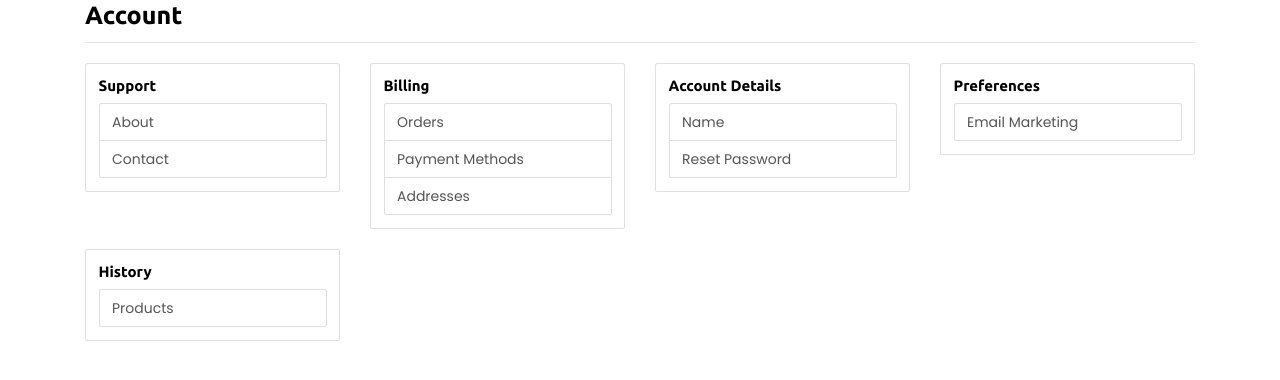
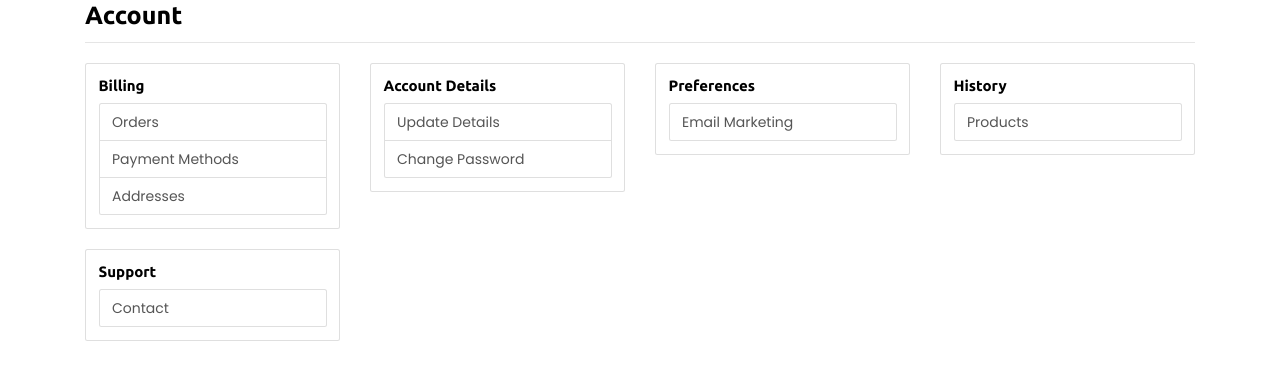
Before and after one commit to pustakalay/pustakalaywebsite, a Django app: page /account/ in a window 1280 px wide. Shown: the part 86-466 px from the top of the page. Run offline with Django 3.2, Linux system fonts and the light colour scheme; the visitor is signed in with stand-in values (Sample User, id 1); some libraries are stand-ins or nearby versions.

Commit message:
User details update and password change/reset links

```diff
--- a/accounts/forms.py
+++ b/accounts/forms.py
@@ -47,7 +47,12 @@ class UserAdminCreationForm(forms.ModelForm):
             user.save()
         return user
 
+class UserDetailChangeForm(forms.ModelForm):
+    full_name = forms.CharField(label='Name', required=False, widget=forms.TextInput(attrs={"class": 'form-control'}))
 
+    class Meta:
+        model = User
+        fields = ['full_name']
 
 class UserAdminChangeForm(forms.ModelForm):
     """A form for updating users. Includes all the fields on
--- a/accounts/templates/accounts/home.html
+++ b/accounts/templates/accounts/home.html
@@ -6,19 +6,6 @@
 <h1>Account</h1>
 <hr/>
 </div>
-<div class='col-12 col-md-3 my-3'>
-    <div class="card">
-      <div class="card-body">
-        <h4 class="card-title">Support</h4>
-            <div class='list-group'>
-                <a class='list-group-item' href='#'>About</a>
-                <a class='list-group-item' href='{% url "contact" %}'>Contact</a>
-            </div>
-      </div>
-    </div>
-</div>
-
-
 
 <div class='col-12 col-md-3 my-3'>
     <div class="card">
@@ -35,21 +22,19 @@
     </div>
 </div>
 
-
 <div class='col-12 col-md-3 my-3'>
     <div class="card">
       <div class="card-body">
         <h4 class="card-title">Account Details</h4>
             <div class='list-group'>
-                <a class='list-group-item' href='#'>Name</a>
-                <a class='list-group-item' href='#'>Reset Password</a>
+                <a class='list-group-item' href='{% url "account:user-update" %}'>Update Details</a>
+                <a class='list-group-item' href='{% url "password_change" %}'>Change Password</a>
 
             </div>
 
       </div>
     </div>
 </div>
-
 
 <div class='col-12 col-md-3 my-3'>
     <div class="card">
@@ -64,7 +49,6 @@
     </div>
 </div>
 
-
 <div class='col-12 col-md-3 my-3'>
     <div class="card">
       <div class="card-body">
@@ -75,5 +59,17 @@
       </div>
     </div>
 </div>
+
+<div class='col-12 col-md-3 my-3'>
+    <div class="card">
+      <div class="card-body">
+        <h4 class="card-title">Support</h4>
+            <div class='list-group'>
+                <!-- <a class='list-group-item' href='#'>About</a> -->
+                <a class='list-group-item' href='{% url "contact" %}'>Contact</a>
+            </div>
+      </div>
+    </div>
+</div>
 </div>
 {% endblock %}
--- a/accounts/templates/accounts/login.html
+++ b/accounts/templates/accounts/login.html
@@ -12,5 +12,8 @@
 <br>
 <p>Not existing user?</p>
 <a href="{% url 'register_page' %}">Register</a>
+<br>
+<p>Forgot Password?</p>
+<a href="{% url 'password_reset' %}">Reset Password</a>
 </div>
 {% endblock %}
--- a/accounts/urls.py
+++ b/accounts/urls.py
@@ -3,9 +3,11 @@ from django.conf.urls import url
 from .views import (
         AccountHomeView,
         AccountEmailActivateView,
+        UserDetailUpdateView,
         )
 
 urlpatterns = [
+    url(r'^details/$', UserDetailUpdateView.as_view(), name='user-update'),
     url(r'^$', AccountHomeView.as_view(), name='home'),
     url(r'^email/confirm/(?P<key>[0-9A-Za-z]+)/$',
             AccountEmailActivateView.as_view(),
--- a/accounts/views.py
+++ b/accounts/views.py
@@ -1,8 +1,8 @@
 from django.shortcuts import render,redirect
-from .forms import LoginForm, RegisterForm, GuestForm, ReactivateEmailForm
+from .forms import LoginForm, RegisterForm, GuestForm, ReactivateEmailForm, UserDetailChangeForm
 from django.utils.http import is_safe_url
 from .models import GuestEmail, EmailActivation
-from django.views.generic import CreateView, FormView, DetailView, View
+from django.views.generic import CreateView, FormView, DetailView, View, UpdateView
 from django.contrib.auth.mixins import LoginRequiredMixin
 from django.contrib import messages
 from django.core.urlresolvers import reverse
@@ -129,3 +129,18 @@ class GuestRegisterView(NextUrlMixin,  RequestFormAttachMixin, CreateView):
 
     def form_invalid(self, form):
         return redirect(self.default_next)
+
+class UserDetailUpdateView(LoginRequiredMixin, UpdateView):
+    form_class = UserDetailChangeForm
+    template_name = 'accounts/detail-update-view.html'
+
+    def get_object(self):
+        return self.request.user
+
+    def get_context_data(self, *args, **kwargs):
+        context = super(UserDetailUpdateView, self).get_context_data(*args, **kwargs)
+        context['title'] = 'Change Your Account Details'
+        return context
+
+    def get_success_url(self):
+        return reverse("account:home")
```
Also changed, not shown: accounts/templates/accounts/detail-update-view.html (added, +17 -0 lines).
